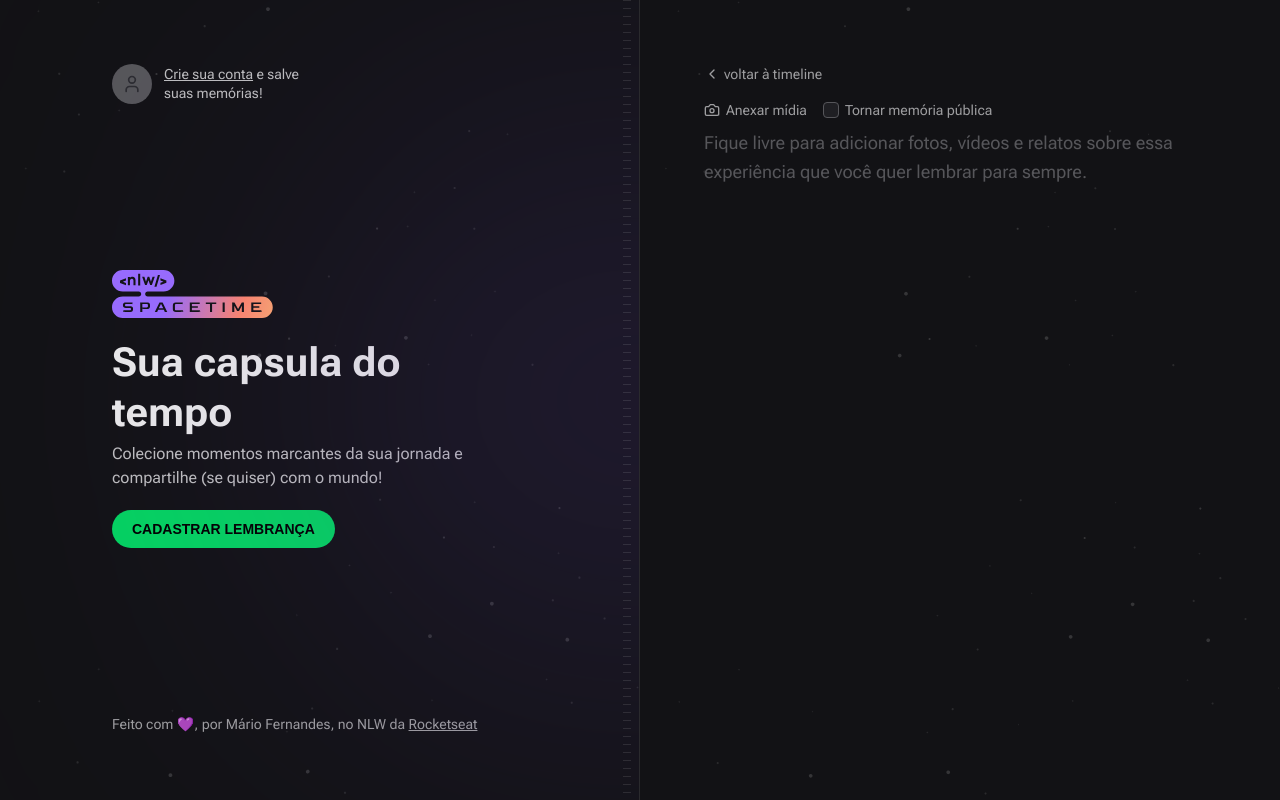
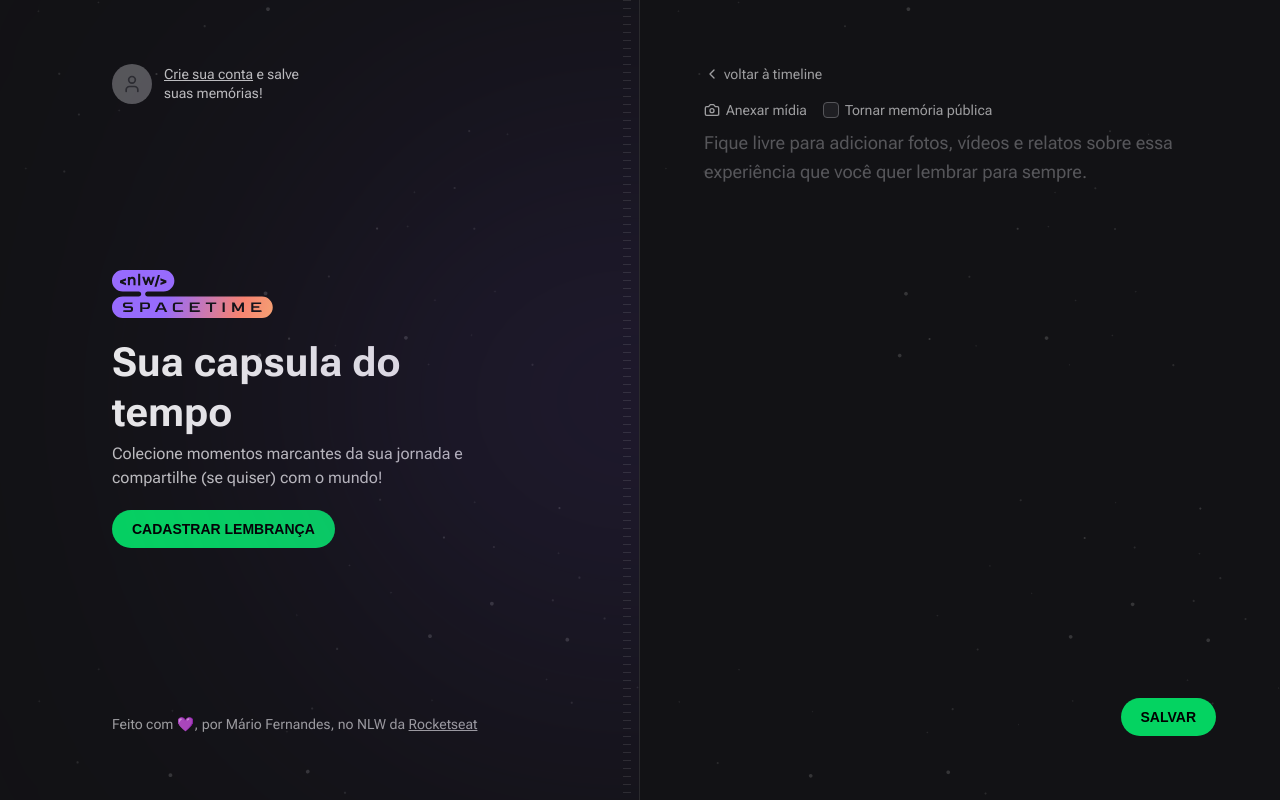
Before and after one commit to Marioantonio340/rocketseat-projects, a Next.js app in the folder web/: page /memories/new in a window 1280 px wide. Built offline with nearby package versions, Linux system fonts and the light colour scheme; no server answers; a web font is replaced by a local one.

Commit message:
feat(web): preview da mídia, criando nova memória

```diff
--- a/web/package.json
+++ b/web/package.json
@@ -16,6 +16,7 @@
     "axios": "^1.4.0",
     "eslint": "8.40.0",
     "eslint-config-next": "13.4.2",
+    "js-cookie": "^3.0.5",
     "jwt-decode": "^3.1.2",
     "lucide-react": "^0.216.0",
     "next": "13.4.2",
@@ -28,6 +29,7 @@
   "devDependencies": {
     "@rocketseat/eslint-config": "^1.2.0",
     "@tailwindcss/forms": "^0.5.3",
+    "@types/js-cookie": "^3.0.3",
     "prettier-plugin-tailwindcss": "^0.3.0"
   }
 }
--- a/web/src/app/memories/new/page.tsx
+++ b/web/src/app/memories/new/page.tsx
@@ -1,3 +1,4 @@
+import NewMemoryForm from "@/components/newMemoryForm";
 import { Camera, ChevronLeft } from "lucide-react";
 import Link from "next/link";
 
@@ -10,31 +11,7 @@
             voltar à timeline
         </Link>
 
-        <form className="flex flex-1 flex-col gap-2">
-            <div className="flex items-center gap-4">
-                <label htmlFor="midia" className="flex curpe-pointer items-center gap-1.5 text-sm text-gray-200 hover:text-gray-100">
-                    <Camera className="h-4 w-4" />
-                    Anexar mídia
-                </label>
-
-                <label
-                htmlFor="is-public"
-                className="flex items-center gap-1.5 text-sm text-gray-200 hover:text-gray-100"
-                >
-                    <input type="checkbox" id="is-public" className="h-4 w-4 rounded border-gray-400 bg-gray-700 text-purple-500" value="true" />
-                    Tornar memória pública
-                </label>
-            </div>
-
-            <input type="file" id="midia" className="hidden" />
-
-            <textarea
-            name="content"
-            spellCheck={false}
-            className="flex-1 w-full resize-none rounded border-0 bg-transparent p-0 text-lg leading-relaxed text-gray-100 placeholder:text-gray-400 focus:ring-0"
-            placeholder="Fique livre para adicionar fotos, vídeos e relatos sobre essa experiência que você quer lembrar para sempre."
-            />
-        </form>
+        <NewMemoryForm />
 
        </div>
    )
--- /dev/null
+++ b/web/src/components/MediaPicker.tsx
@@ -0,0 +1,39 @@
+'use client'
+
+import { ChangeEvent, useState } from "react"
+
+export function MediaPicker(){
+    const [preview, setpreview] = useState< string | null >(null)
+
+    function onFileSelected(event: ChangeEvent<HTMLInputElement>){
+
+        const { files } = event.target
+
+        if(!files) return
+
+        const previewUrl = URL.createObjectURL(files[0])
+
+        setpreview(previewUrl)
+
+
+    }
+    return (
+        <>
+        <input
+        onChange={onFileSelected}
+        name="coverUrl"
+        type="file"
+        id="midia"
+        accept="image/*"
+        className="hidden" />
+        {preview &&
+        <img
+        src={preview}
+        alt=""
+        className="w-full aspect-video rounded-lg onject-cover "
+        />}
+
+        </>
+    )
+
+}
--- /dev/null
+++ b/web/src/components/newMemoryForm.tsx
@@ -0,0 +1,87 @@
+'use client'
+
+import { Camera } from "lucide-react";
+import { MediaPicker } from "./MediaPicker";
+import { FormEvent } from "react";
+import Cookie from 'js-cookie';
+import { api } from '@/lib/api';
+import { useRouter } from "next/navigation";
+
+export default function NewMemoryForm() {
+    const router = useRouter()
+
+    async function handleSubmit(event: FormEvent<HTMLFormElement>) {
+        event.preventDefault();
+
+        const formData = new FormData(event.currentTarget)
+
+        const fileToUpload = formData.get("coverUrl")
+
+        let coverUrl = ''
+
+        if (fileToUpload) {
+            const uploadFormData = new FormData()
+            uploadFormData.set("file", fileToUpload)
+
+            const uploadResponse = await api.post("/upload", uploadFormData)
+
+            coverUrl = uploadResponse.data.fileUrl
+        }
+
+        const token = Cookie.get("token")
+
+        await api.post("/memories", {
+            coverUrl,
+            conternt: formData.get("content"),
+            isPublic: formData.get("isPublic")
+        },
+            {
+                headers: {
+                    Authorization: `Bearer ${token}`,
+                },
+            },
+
+        )
+
+        router.push("/")
+
+    }
+
+    return (
+
+        <form
+            onSubmit={handleSubmit}
+            className="flex flex-1 flex-col gap-2"
+        >
+            <div className="flex items-center gap-4">
+                <label htmlFor="midia" className="flex curpe-pointer items-center gap-1.5 text-sm text-gray-200 hover:text-gray-100">
+                    <Camera className="h-4 w-4" />
+                    Anexar mídia
+                </label>
+
+                <label
+                    htmlFor="is-public"
+                    className="flex items-center gap-1.5 text-sm text-gray-200 hover:text-gray-100"
+                >
+                    <input type="checkbox" id="is-public" className="h-4 w-4 rounded border-gray-400 bg-gray-700 text-purple-500" value="true" />
+                    Tornar memória pública
+                </label>
+            </div>
+
+            <MediaPicker />
+
+            <textarea
+                name="content"
+                spellCheck={false}
+                className="flex-1 w-full resize-none rounded border-0 bg-transparent p-0 text-lg leading-relaxed text-gray-100 placeholder:text-gray-400 focus:ring-0"
+                placeholder="Fique livre para adicionar fotos, vídeos e relatos sobre essa experiência que você quer lembrar para sempre."
+            />
+
+            <button
+                type="submit"
+                className="inline-block self-end rounded-full bg-green-500 px-5 py-3  font-alt text-sm uppercase leading-none text-black hover:bg-green-600 font-bold">
+                Salvar
+            </button>
+        </form>
+    )
+}
```
Also changed, not shown: 1 other file (tests, documents, lock files or other folders).
